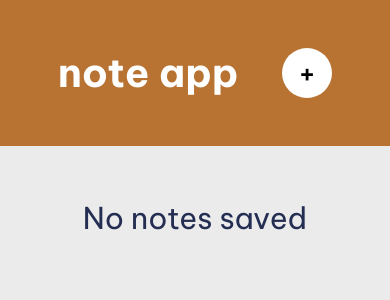
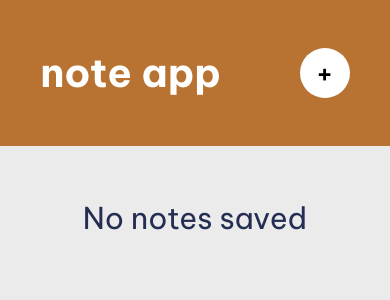
Before and after one commit to Ebrahim-Mohd/note-app, a React (Create React App) app: page / in a window 390 px wide. Shown: the top 300 px of the page. Built offline with nearby package versions, Linux system fonts and the light colour scheme.

Commit message:
new commit

```diff
--- a/src/index.css
+++ b/src/index.css
@@ -325,7 +325,7 @@ input:focus, textarea:focus{
     height:50px;
   }
   .primary-header{
-    padding-inline: 3em;
+    padding-inline: 1.75em;
   }
   .back-btn{
     padding: 0.75em 2em;
```
